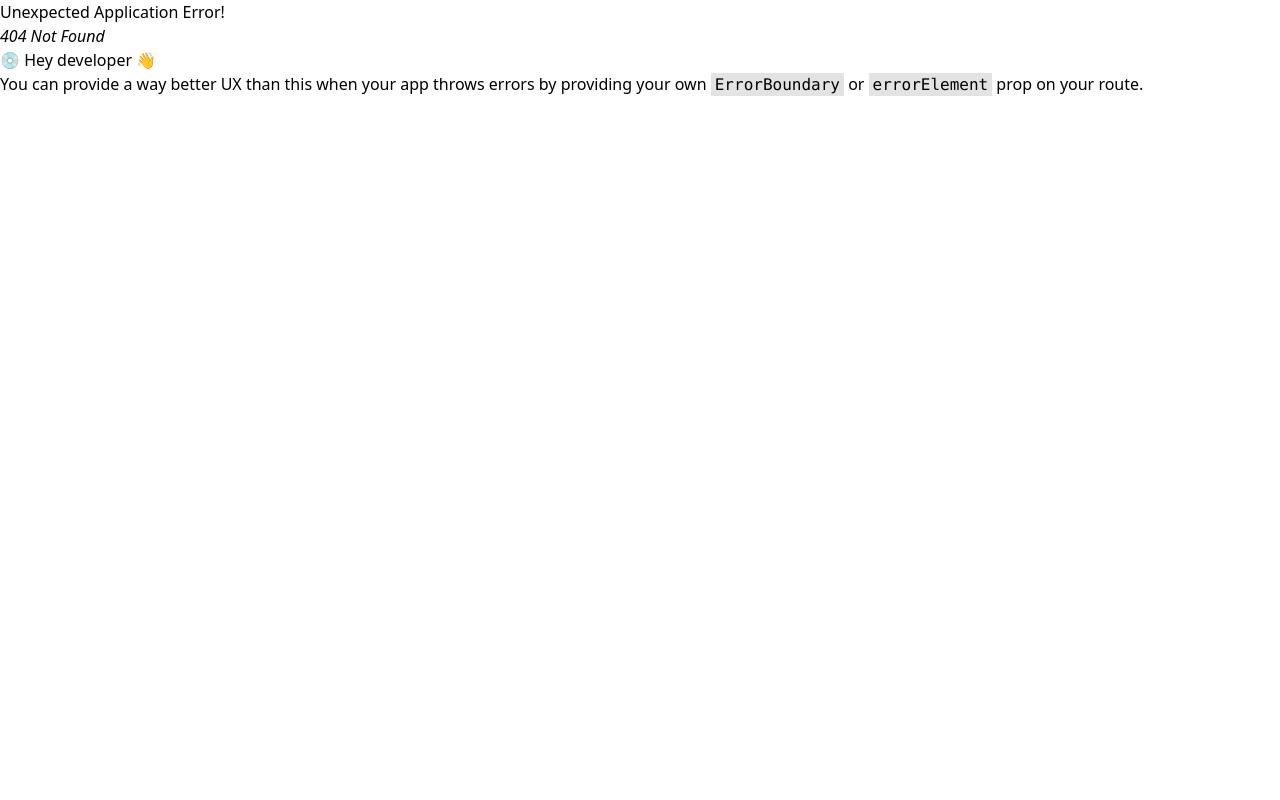
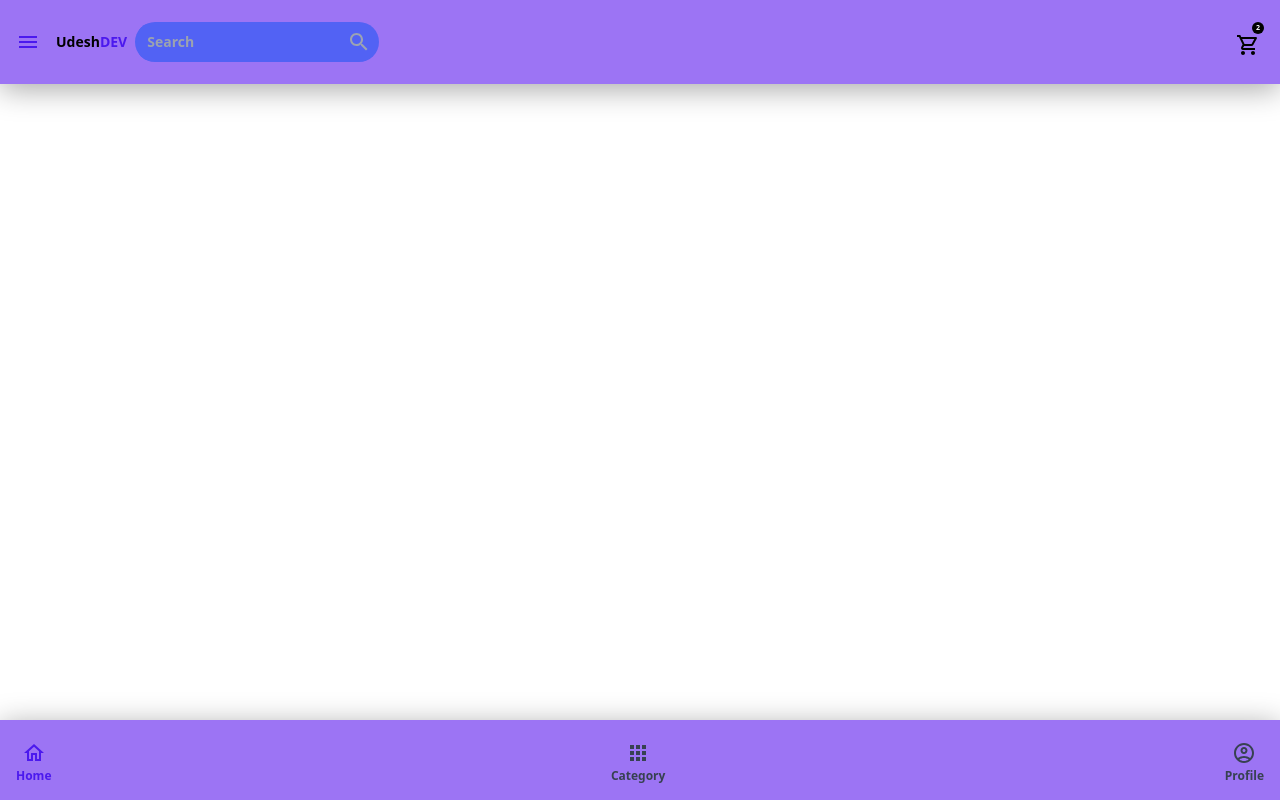
Before and after one commit to WAUdeshinduminaweerakoon/New-E-Commerce-App-1, a React (Create React App) app: page /category in a window 1280 px wide. Before the commit this address had no page. Built offline with nearby package versions, Linux system fonts and the light colour scheme.

Commit message:
made the category page

```diff
--- /dev/null
+++ b/src/Pages/Category/Category.jsx
@@ -0,0 +1,11 @@
+
+
+const Category = () => {
+  return (
+    <div className="px-5 py-[100px] w-full h-screen overflow-y-scroll">
+        Category
+    </div>
+  )
+}
+
+export default Category
--- a/src/Pages/Home/Home.jsx
+++ b/src/Pages/Home/Home.jsx
@@ -5,7 +5,7 @@
 
 
 const Home = () => {
-  const[loading, setLoading] = useState(true);
+  const[loading, setLoading] = useState(false);
 
   if(loading){
     return<Loading/>
--- a/src/Routers/AppRouter.jsx
+++ b/src/Routers/AppRouter.jsx
@@ -5,6 +5,7 @@
 import User from "../Pages/User/User";
 import Login from "../Pages/Login/Login";
 import UserProtected from "./UserProtected";
+import { Category } from "@mui/icons-material";
 
 const router = createBrowserRouter([
     {
@@ -14,6 +15,10 @@
             {
                 index : true,
                 element:<Home/>
+            },
+            {
+                path : "category",
+                element:<Category/>,
             },
             {
                 element : <UserProtected/>,
--- a/src/components/Footer/Footer.jsx
+++ b/src/components/Footer/Footer.jsx
@@ -3,6 +3,7 @@
 import AppsIcon from '@mui/icons-material/Apps';
 import AccountCircleOutlinedIcon from '@mui/icons-material/AccountCircleOutlined';
 import { useState } from 'react';
+import { Link } from 'react-router-dom';
 
 
 
@@ -46,6 +47,7 @@
   }
 
   return(
+    <Link to={iconText==="Home"?"/":`/${String(iconText).toLowerCase()}`}>
 <IconButton sx={{
             padding:'4px',
             paddingTop:'0px',
@@ -65,6 +67,6 @@
                 <Icon/>
                 <p className="text-xs font-semibold">{iconText}</p>
             </div>
-</IconButton>
+</IconButton> </Link>
 )
             };
```
